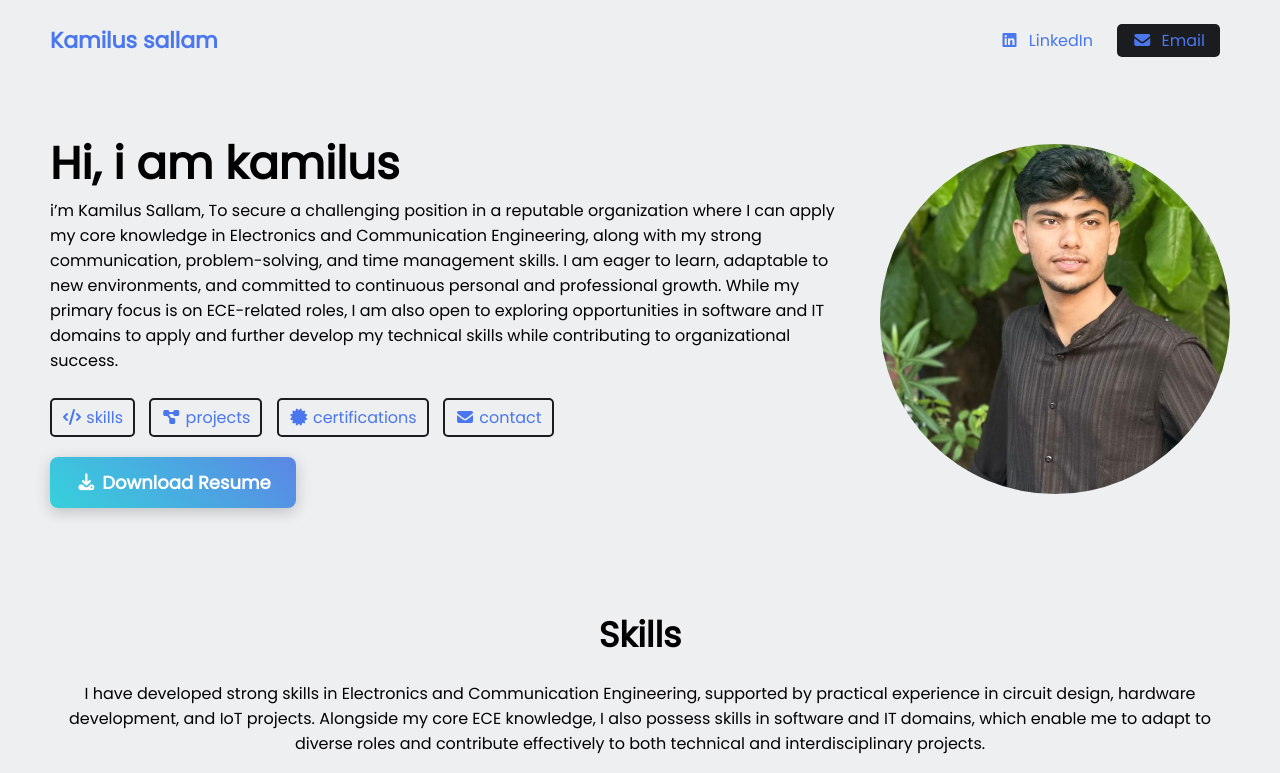
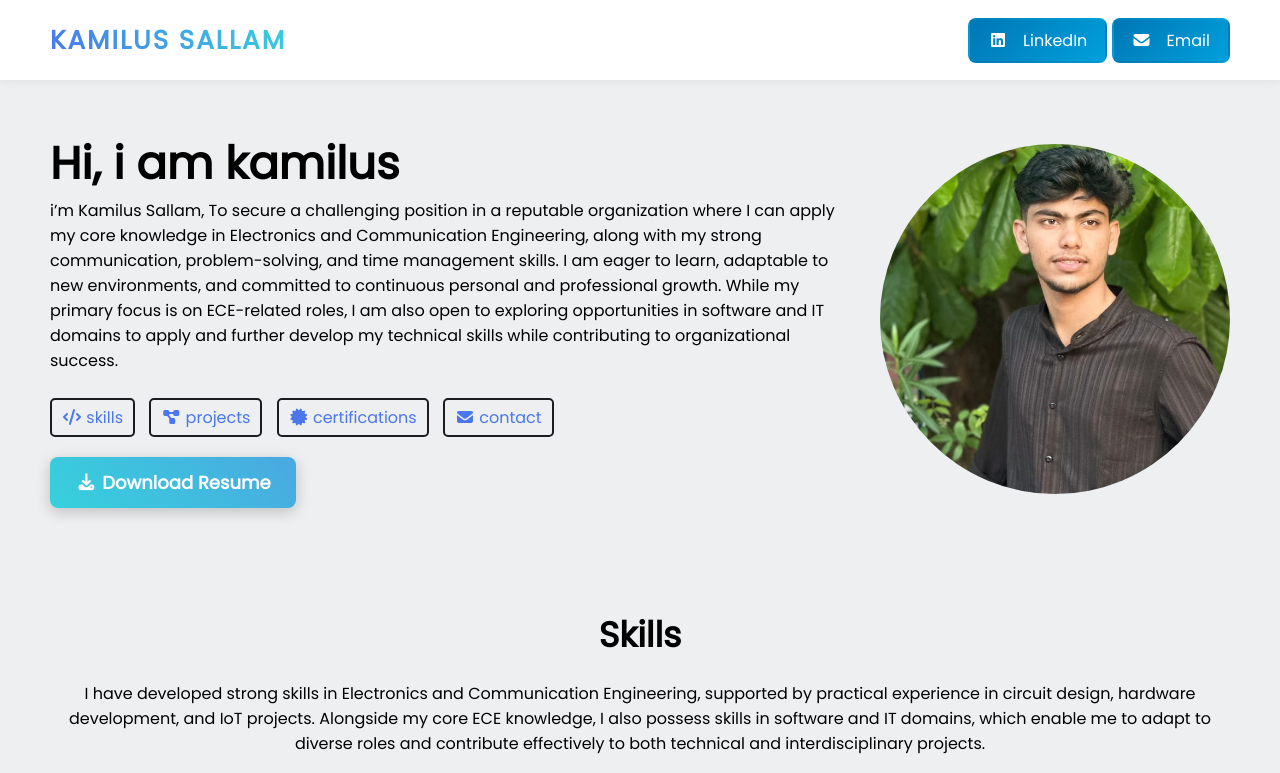
Before and after one commit to Kamilus16/Myportfolio, a plain HTML site: page index.html in a window 1280 px wide. Shown: the top 773 px of the page. Drawn offline with Linux system fonts and the light colour scheme; files whose address does not match are found by name.

Commit message:
Add files via upload

```diff
--- a/style.css
+++ b/style.css
@@ -31,26 +31,75 @@ nav {
   align-items: center;
   padding: 0 50px;
   height: 80px;
+
+  background-color: #fff;
+  box-shadow: 0 2px 8px rgba(0, 0, 0, 0.05);
 }
 
 nav .left a {
-    color var(--text-color);
-    font-size: 22px;
-    font-weight: 700;
+    font-size: 26px;
+    font-weight: 800;
+    text-transform: uppercase;
+    letter-spacing: 2px;
+    background: linear-gradient(45deg, #4a76ee, #36d1dc);
+    -webkit-background-clip: text;
+    -webkit-text-fill-color: transparent;
+    text-decoration: none;
+    position: relative;
 }
 
-nav .right a {
-    color var(--text-color);
-    margin : 0 10px;
+
+nav .left a::after {
+  content: "";
+  position: absolute;
+  left: 0;
+  bottom: -5px;
+  width: 0%;
+  height: 3px;
+  background: linear-gradient(45deg, #4a76ee, #36d1dc);
+  transition: width 0.3s ease-in-out;
+  border-radius: 5px;
 }
 
-nav .right a:last-child {
-    color var(--background-color);
-    background-color: var(--text-color);
-    padding : 5px 15px;
-    border-radius: 5px;
+
+nav .left a:hover::after {
+  width: 100%;
 }
 
+
+
+nav .right a {
+    display: inline-flex;
+    align-items: center;
+    gap: 10px;
+    padding: 8px 18px;
+    font-size: 16px;
+    font-weight: 500;
+    border-radius: 8px;
+    text-decoration: none;
+    transition: all 0.3s ease;
+    border: 2px solid transparent;
+    color: #fff;
+    background: linear-gradient(135deg, #0077b5, #00a0dc);
+}
+
+nav .right a:hover {
+    transform: translateY(-2px);
+    box-shadow: 0 4px 12px rgba(0, 0, 0, 0.2);
+}
+
+
+nav .right a:last-child {
+   background: linear-gradient(135deg, #0077b5, #00a0dc);
+   color: var(#fff);
+
+}
+
+
+nav .right a:last-child:hover {
+  background-color: var(--text-color);
+  color: #fff;
+}
 nav .right a span {
   margin-left: 5px;
 }
@@ -66,7 +115,7 @@ nav .right a span {
 }
 
 .hero-section .text {
-  flex: 5:
+  flex: 5;
 }
 
 .hero-section .text h2 {
@@ -136,6 +185,13 @@ nav .right a span {
   border: 1.5px solid #d3d3d3;
   border-radius: 5px;
 }
+
+.skills-section .cells .cell:hover {
+  transform: translateY(-5px);
+  box-shadow: 0 4px 12px rgba(0, 0, 0, 0.1);
+  transition: 0.3s ease;
+}
+
 .skills-section .cells .cell span {
   font-size: 18px;
 
@@ -335,7 +391,7 @@ nav .right a span {
     display: flex;
     flex-direction: column;
     gap: 10px;
-    align -items: center;
+    align-items: center;
   }
 
   .hero-section .text .links a {
@@ -343,6 +399,7 @@ nav .right a span {
     width: 80%;
     text-align: center;
   }
+
 
 }
 
@@ -362,10 +419,12 @@ nav .right a span {
   text-decoration: none;
   box-shadow: 0 4px 15px rgba(0, 0, 0, 0.2);
   transition: all 0.3s ease;
+  background-size: 200% auto;
+  transition: 0.4s ease-in-out;
 }
 
 .resume-btn:hover {
   background: linear-gradient(45deg, #000, #ff4b2b);
-  transform: scale();
-
+  transform: scale(1.05);
+  background-position: right center;
 }
```
